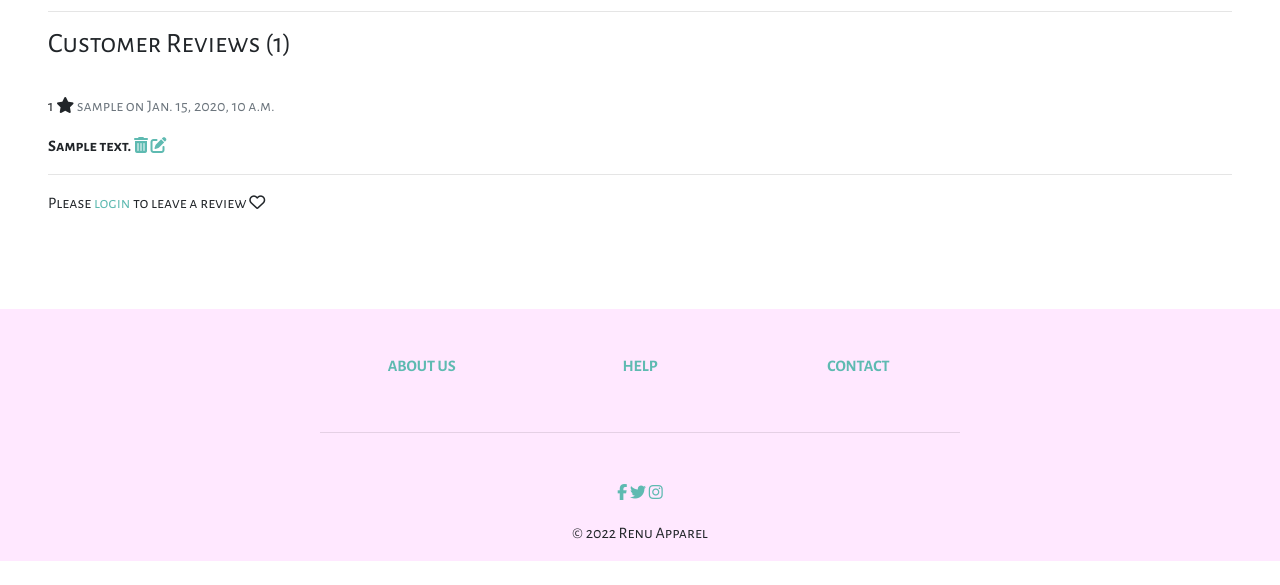
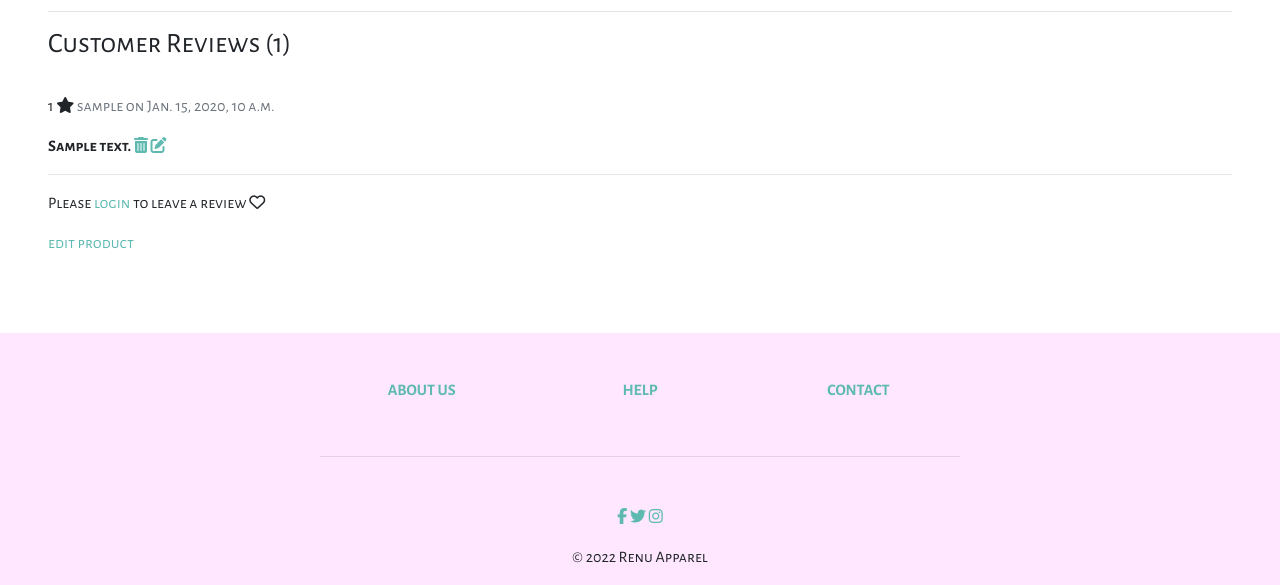
Before and after one commit to Code-Institute-Submissions/sarahob96-re-nu_DecResub, a Django app: page /products/1/ in a window 1280 px wide. Shown: the part 632-1217 px from the top of the page. Before the commit the page ends 1193 px from the top, so only its background shows below. Run offline with Django 3.2, Linux system fonts and the light colour scheme; tables that the repository leaves empty hold one stand-in row (values such as "Sample post"); grey boxes marked "Sample" are stand-in pictures; some libraries are stand-ins or nearby versions; some web fonts are replaced.

Commit message:
add views and form for editing the product admin functionality

```diff
--- a/products/forms.py
+++ b/products/forms.py
@@ -14,4 +14,5 @@ class AdminProductForm(forms.ModelForm):
         model = Product
         fields = '__all__'
 
-        image = forms.ImageField(label='Image', required=False, widget=CustomClearableFileInput)
+    def __init__(self, *args, **kwargs):
+        super().__init__(*args, **kwargs)
--- a/products/templates/products/product_info.html
+++ b/products/templates/products/product_info.html
@@ -139,6 +139,8 @@ Product Information
         <p> Please <a href="{% url 'account_login'%}"> login </a> to leave a review <i class="fa-regular fa-heart"></i></p>
         {% endif %}
 </div>
+<a href="{% url 'edit_product' product.id %}"> edit product</a>
+
 </div>
 
 
--- a/products/templates/products/products.html
+++ b/products/templates/products/products.html
@@ -55,7 +55,8 @@ Products
             </div>
 
         </div>
-            <a href="{% url 'add_product'%}"> add product</a>
+            <!--<a href="{% url 'add_product'%}"> add product</a>-->
+
     </div>
 </div>
 
--- a/products/urls.py
+++ b/products/urls.py
@@ -8,4 +8,5 @@ urlpatterns = [
     path('update_review/<int:review_id>/', views.update_review, name='update_review'),
     path('delete_review/<int:review_id>/', views.delete_review, name='delete_review'),
     path('add_product', views.add_product, name='add_product'),
+    path('edit_product/<int:product_id>/', views.edit_product, name='edit_product'),
 ]
--- a/products/views.py
+++ b/products/views.py
@@ -65,7 +65,6 @@ def product_info(request, product_id):
     product_reviews = Product_review.objects.filter(
         product_id=product.id)
     review_count = product_reviews.count()
-
 
     context = {
         'product': product,
@@ -160,3 +159,28 @@ def add_product(request):
         }
 
     return render(request, 'products/add_product.html', context)
+
+
+def edit_product(request, product_id):
+
+    product = get_object_or_404(Product, pk=product_id)
+    if request.method == 'POST':
+        form = AdminProductForm(request.POST, instance=product)
+        if form.is_valid():
+            form.save()
+            messages.success(request, f' product has been successfully updated')
+
+            return redirect(reverse('product_info', args=[product.id]))
+
+        else:
+            messages.error(request, f' There was an error editing product, please try again')
+
+    else:
+        form = AdminProductForm(instance=product)
+
+        context = {
+            'form': form,
+            'product': product,
+        }
+
+    return render(request, 'products/edit_product.html', context)
```
Also changed, not shown: products/templates/products/edit_product.html (added, +14 -0 lines).
